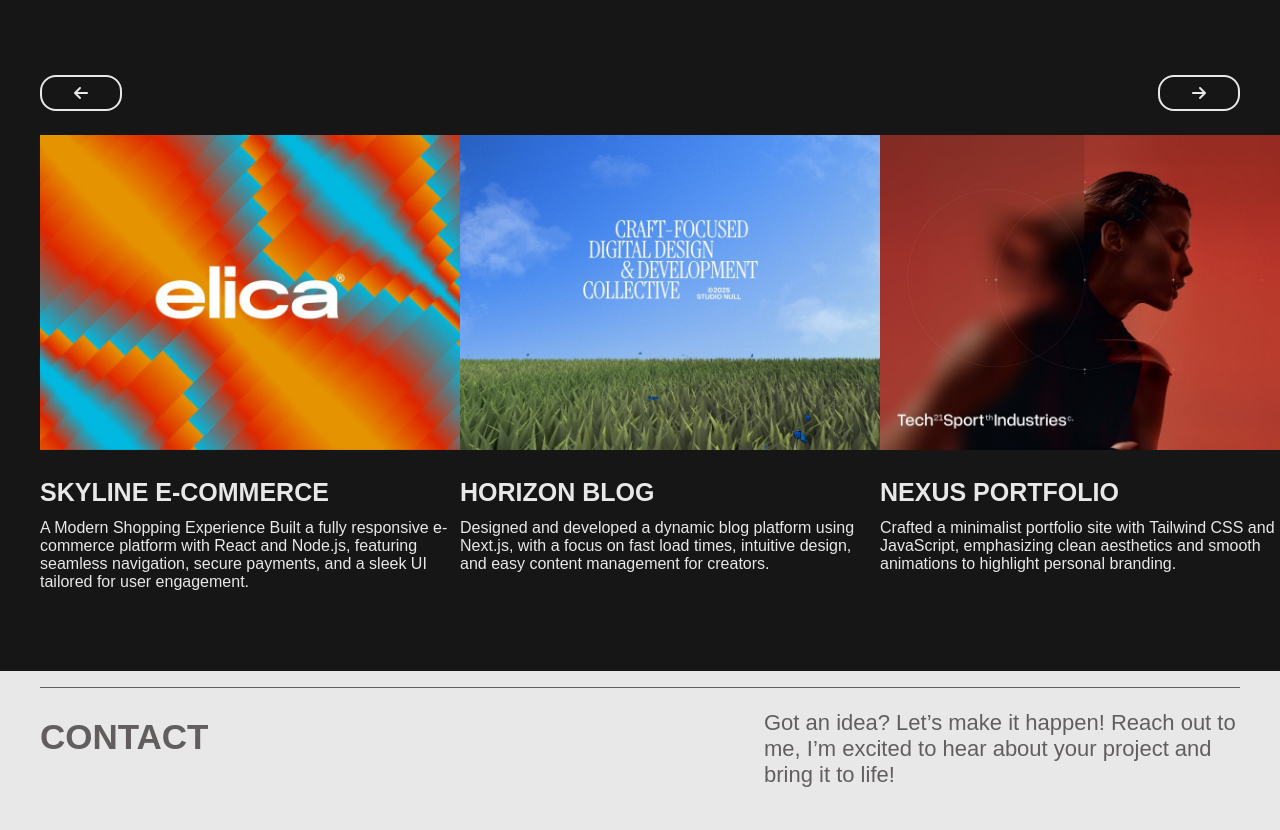
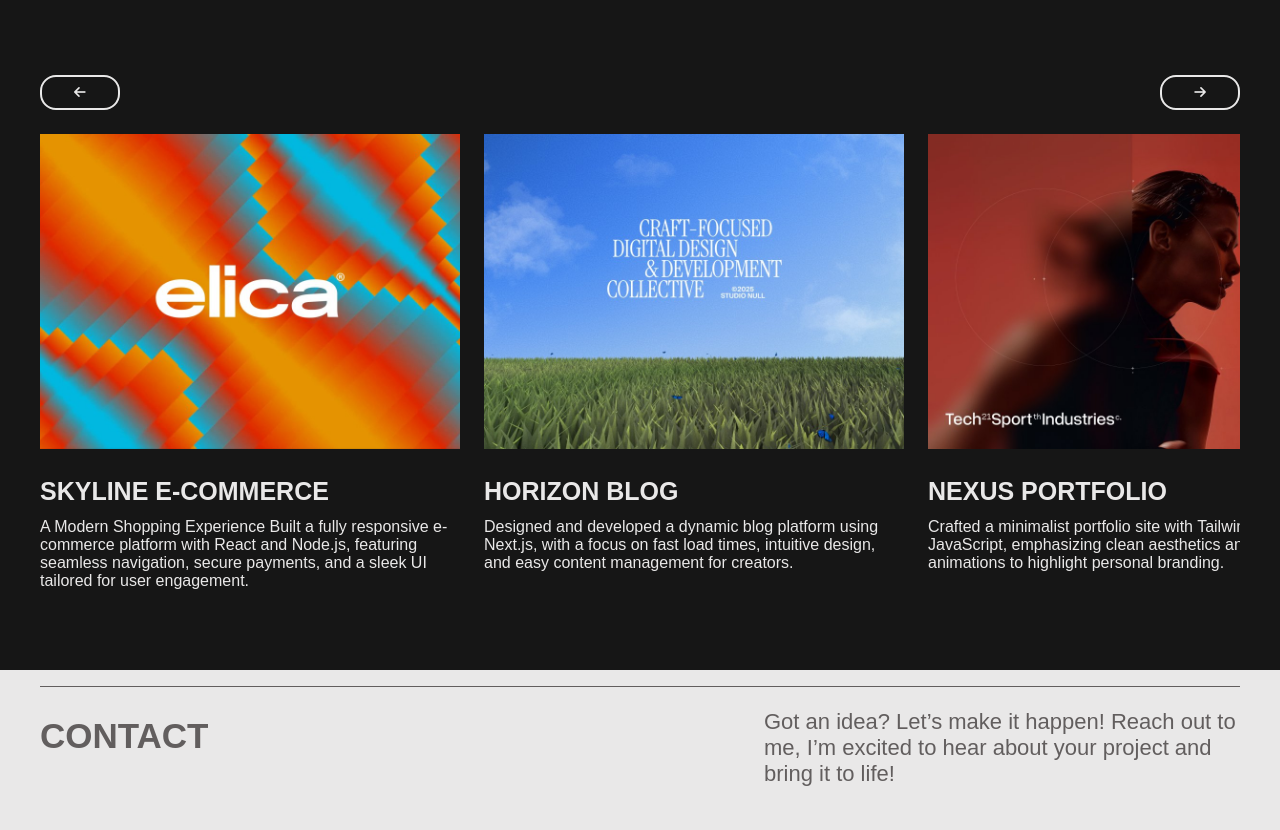
Before and after one commit to dariojularic/Portfolio_website, a website: page public/index.html in a window 1280 px wide. Shown: the part 1632-2462 px from the top of the page. Drawn offline with Linux system fonts and the light colour scheme.

Commit message:
Add style

```diff
--- a/public/index.html
+++ b/public/index.html
@@ -200,8 +200,12 @@
           </div>
 
           <div class="portfolio-arrows-container">
-            <i class="fa-solid fa-arrow-left"></i>
-            <i class="fa-solid fa-arrow-right"></i>
+            <button>
+              <i class="fa-solid fa-arrow-left"></i>
+            </button>
+            <button>
+              <i class="fa-solid fa-arrow-right"></i>
+            </button>
           </div>
 
           <div class="projects-container">
--- a/public/style.css
+++ b/public/style.css
@@ -113,11 +113,11 @@ li:hover {
   color: var(--text-color);
 }
 
-.fa-arrow-left, .fa-arrow-right {
+/* .fa-arrow-left, .fa-arrow-right {
   border: 2px solid var(--text-color);
   border-radius: 16px;
   padding: 8px 32px;
-}
+} */
 
 .heading-description, .portfolio-arrows-container {
   display: flex;
@@ -136,11 +136,21 @@ li:hover {
   margin: 24px 0;
 }
 
+.portfolio-arrows-container button {
+  cursor: pointer;
+  border: 2px solid var(--text-color);
+  border-radius: 16px;
+  padding: 8px 32px;
+  background-color: #161616;
+  color: #e9e8e8;
+}
+
 .projects-container {
   display: flex;
-  /* gap: 24px; */
+  gap: 24px;
   justify-content: space-between;
   margin-bottom: 64px;
+  overflow: hidden;
 }
 
 article {
```
